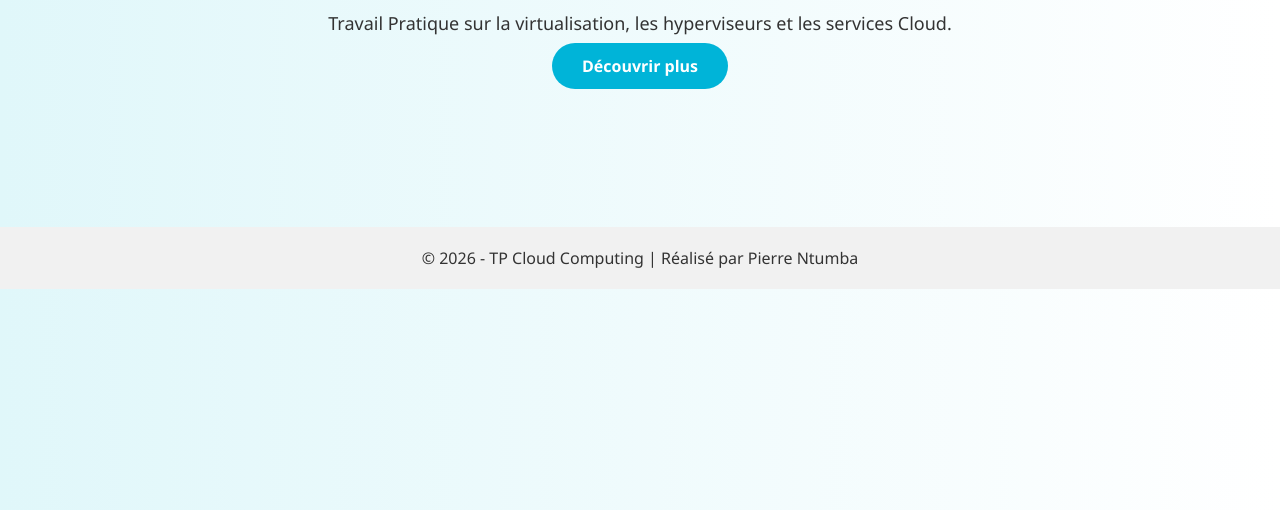
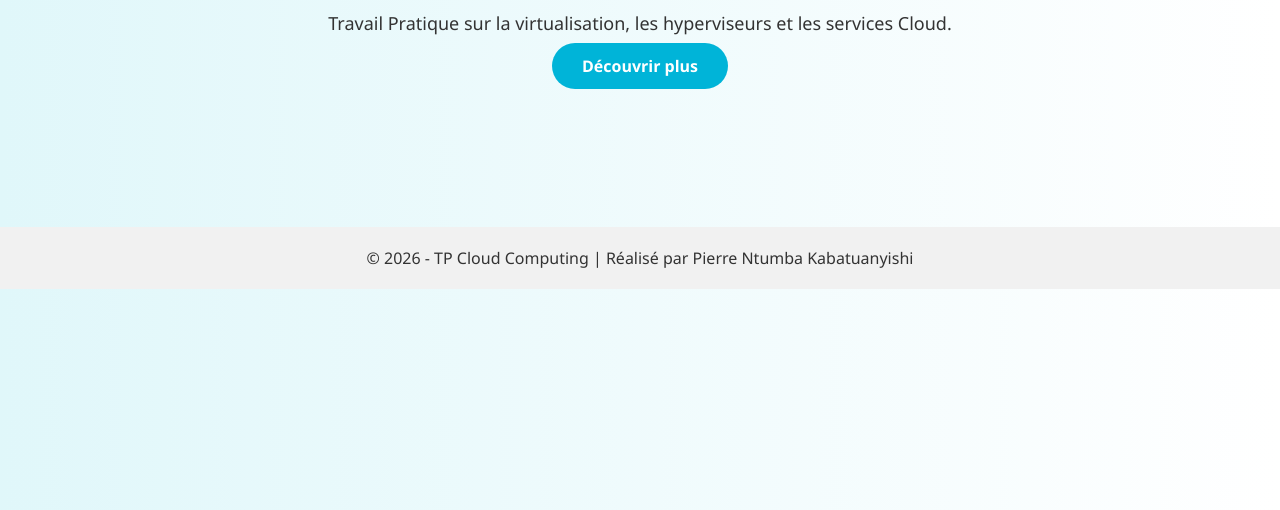
Before and after one commit to IngenieurPierrotNtumba/Pierrot_TP_CLOUD, a plain HTML site: page index.html in a window 1280 px wide. Shown: the part 290-800 px from the top of the page. Drawn offline with Linux system fonts and the light colour scheme.

Commit message:
Update index.html

```diff
--- a/index.html
+++ b/index.html
@@ -113,8 +113,9 @@ footer{
 </section>
 
 <footer>
-© 2026 - TP Cloud Computing | Réalisé par Pierre Ntumba
+© 2026 - TP Cloud Computing | Réalisé par Pierre Ntumba Kabatuanyishi
 </footer>
 
 </body>
+
 </html>
```
